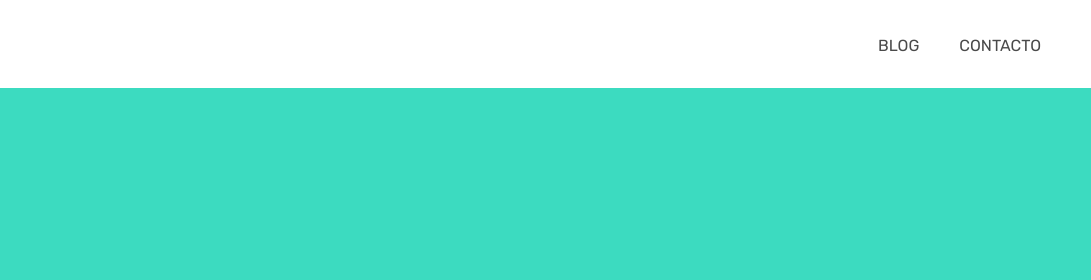
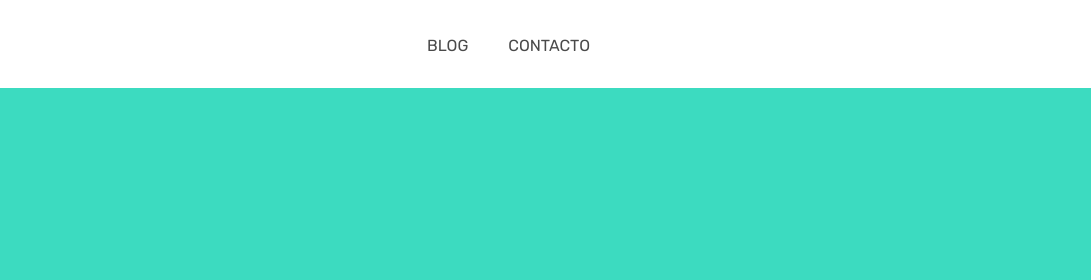
Before and after one commit to Adalab/modulo-1-evaluacion-intermedia-Cris-ti-na, a plain HTML site: page index.html in a window 1280 px wide. Shown: the top 280 px of the page, 189-1280 px from the left. Drawn offline with Linux system fonts and the light colour scheme; files that its build step writes are made by us from their sources.

Commit message:
rename styles sheet

```diff
--- a/stylesheets/main.css
+++ b/styles/main.css
@@ -50,11 +50,14 @@ body {
 
 .menu {
     display: flex;
-    justify-content: center;
-    /*border: 1px solid red;*/
+    align-items: center;
+    margin: auto;
+/*border: 1px solid red;*/
 }
 
 .menu-nav {
+    text-align: center;
+    padding: 0;
     margin: auto;
     display: flex;
 }
@@ -62,8 +65,7 @@ body {
     justify-content: space-between;
     font-size: 16px;
     color: var(--dark-color);
-    padding-left: 20px;
-    padding-right: 20px;
+    padding-right: 40px;
 }
 
 /* MAIN */
@@ -110,3 +112,4 @@ body {
         padding-top: 40%;
         font-size: 40px;
     }
+}
```
Also changed, not shown: styles/reset.css (renamed from stylesheets/reset.css), 1 other file.
